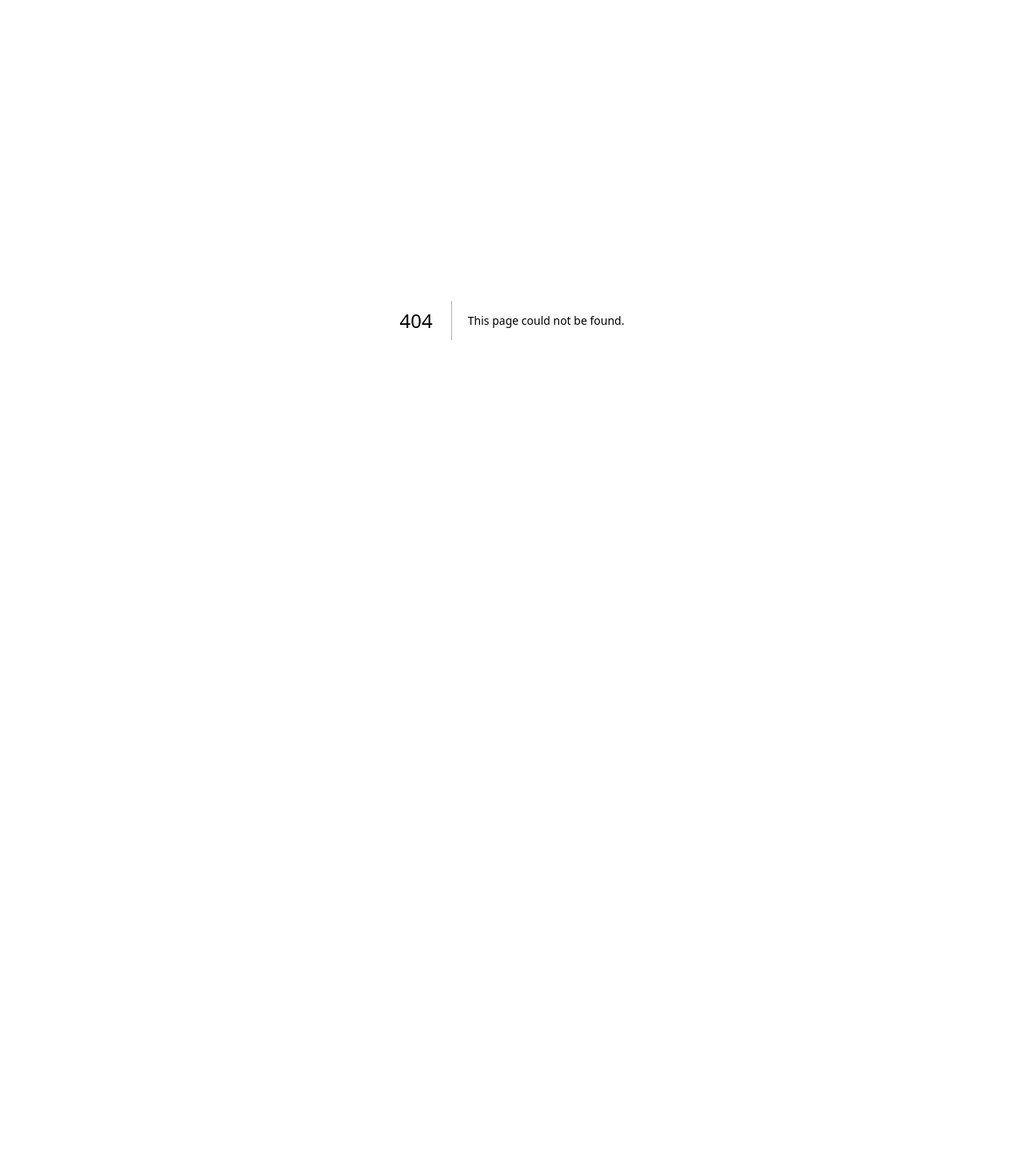
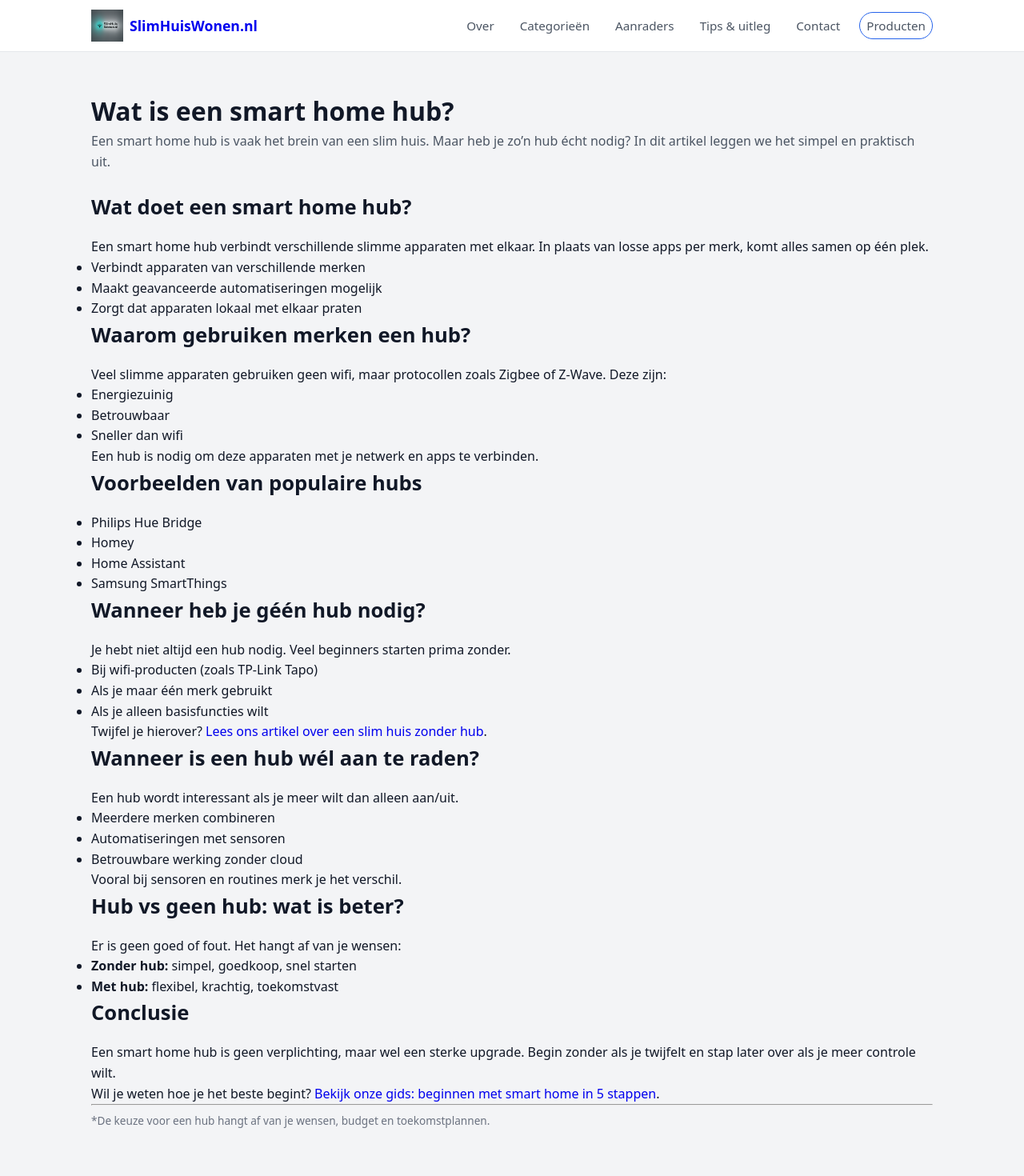
Before and after one commit to hafidgrad/SlimHuisWonen, a Next.js app: page /tips/wat-is-een-smart-home-hub in a window 1280 px wide. Before the commit this address had no page. Shown: the top 1470 px of the page at 80% size. Before the commit the page ends 800 px from the top, so only its background shows below. Built offline with nearby package versions, Linux system fonts and the light colour scheme.

Commit message:
Add article: Wat is een smart home hub

```diff
--- /dev/null
+++ b/app/tips/wat-is-een-smart-home-hub/page.jsx
@@ -0,0 +1,143 @@
+import Header from "@/components/Header";
+import Footer from "@/components/Footer";
+import Link from "next/link";
+
+export const metadata = {
+  title: "Wat is een smart home hub?",
+  description:
+    "Wat is een smart home hub en heb je er één nodig? We leggen uit wat een hub doet, wanneer hij handig is en wanneer niet.",
+  alternates: {
+    canonical: "https://slimhuiswonen.nl/tips/wat-is-een-smart-home-hub",
+  },
+};
+
+export default function WatIsEenSmartHomeHub() {
+  return (
+    <>
+      <Header />
+
+      <main className="section">
+        <div className="container article">
+          <h1>Wat is een smart home hub?</h1>
+
+          <p className="section-intro">
+            Een smart home hub is vaak het brein van een slim huis. Maar heb je
+            zo’n hub écht nodig? In dit artikel leggen we het simpel en
+            praktisch uit.
+          </p>
+
+          <h2>Wat doet een smart home hub?</h2>
+
+          <p>
+            Een smart home hub verbindt verschillende slimme apparaten met
+            elkaar. In plaats van losse apps per merk, komt alles samen op één
+            plek.
+          </p>
+
+          <ul>
+            <li>Verbindt apparaten van verschillende merken</li>
+            <li>Maakt geavanceerde automatiseringen mogelijk</li>
+            <li>Zorgt dat apparaten lokaal met elkaar praten</li>
+          </ul>
+
+          <h2>Waarom gebruiken merken een hub?</h2>
+
+          <p>
+            Veel slimme apparaten gebruiken geen wifi, maar protocollen zoals
+            Zigbee of Z-Wave. Deze zijn:
+          </p>
+
+          <ul>
+            <li>Energiezuinig</li>
+            <li>Betrouwbaar</li>
+            <li>Sneller dan wifi</li>
+          </ul>
+
+          <p>
+            Een hub is nodig om deze apparaten met je netwerk en apps te
+            verbinden.
+          </p>
+
+          <h2>Voorbeelden van populaire hubs</h2>
+
+          <ul>
+            <li>Philips Hue Bridge</li>
+            <li>Homey</li>
+            <li>Home Assistant</li>
+            <li>Samsung SmartThings</li>
+          </ul>
+
+          <h2>Wanneer heb je géén hub nodig?</h2>
+
+          <p>
+            Je hebt niet altijd een hub nodig. Veel beginners starten prima
+            zonder.
+          </p>
+
+          <ul>
+            <li>Bij wifi-producten (zoals TP-Link Tapo)</li>
+            <li>Als je maar één merk gebruikt</li>
+            <li>Als je alleen basisfuncties wilt</li>
+          </ul>
+
+          <p>
+            Twijfel je hierover?{" "}
+            <Link href="/tips/slim-huis-zonder-hub">
+              Lees ons artikel over een slim huis zonder hub
+            </Link>.
+          </p>
+
+          <h2>Wanneer is een hub wél aan te raden?</h2>
+
+          <p>
+            Een hub wordt interessant als je meer wilt dan alleen aan/uit.
+          </p>
+
+          <ul>
+            <li>Meerdere merken combineren</li>
+            <li>Automatiseringen met sensoren</li>
+            <li>Betrouwbare werking zonder cloud</li>
+          </ul>
+
+          <p>
+            Vooral bij sensoren en routines merk je het verschil.
+          </p>
+
+          <h2>Hub vs geen hub: wat is beter?</h2>
+
+          <p>
+            Er is geen goed of fout. Het hangt af van je wensen:
+          </p>
+
+          <ul>
+            <li><strong>Zonder hub:</strong> simpel, goedkoop, snel starten</li>
+            <li><strong>Met hub:</strong> flexibel, krachtig, toekomstvast</li>
+          </ul>
+
+          <h2>Conclusie</h2>
+
+          <p>
+            Een smart home hub is geen verplichting, maar wel een sterke
+            upgrade. Begin zonder als je twijfelt en stap later over als je
+            meer controle wilt.
+          </p>
+
+          <p>
+            Wil je weten hoe je het beste begint?{" "}
+            <Link href="/tips/beginnen-met-smart-home">
+              Bekijk onze gids: beginnen met smart home in 5 stappen
+            </Link>.
+          </p>
+
+          <hr />
+
+          <p className="muted small">
+            *De keuze voor een hub hangt af van je wensen, budget en toekomstplannen.
+          </p>
+        </div>
+      </main>
+
+      <Footer />
+    </>
+  );
+}
```
